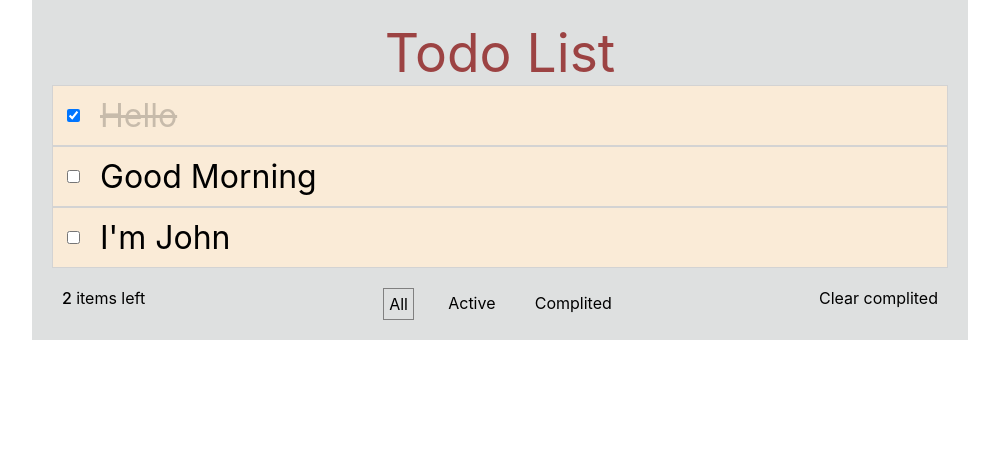
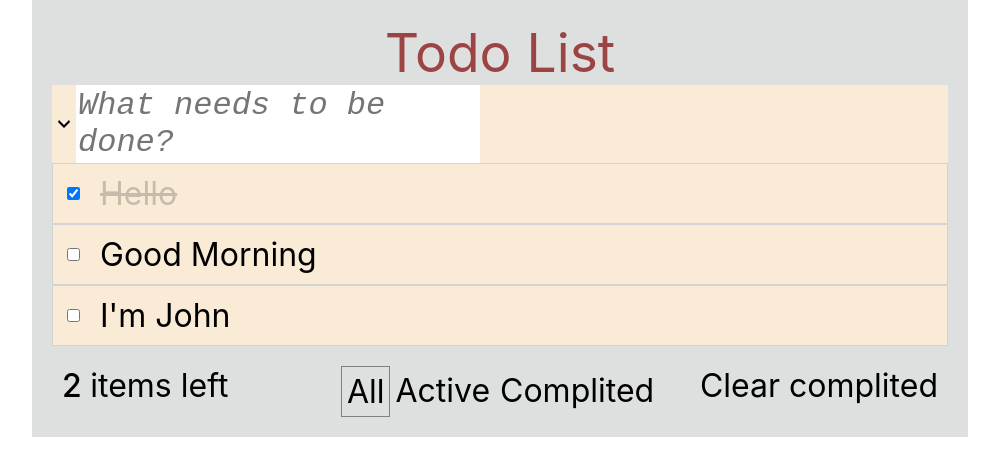
Before and after one commit to vkuznetsoff/todo-app, a React (Create React App) app: page / in a window 1280 px wide. Shown: the top 476 px of the page, without its empty margins (140-1139 px from the left). Built offline with nearby package versions, Linux system fonts and the light colour scheme.

Commit message:
Creating textarea

```diff
--- a/src/components/TodoList/TodoList.css
+++ b/src/components/TodoList/TodoList.css
@@ -7,6 +7,7 @@
   justify-content: flex-start;
   /* align-items: ; */
   padding: 20px;
+  font-size: 24pt;
 }
 
 .todolist__header {
@@ -16,7 +17,25 @@
 
 .todolist__content {
   background: antiquewhite;
+
+}
+
+.content_textarea {
+  display: flex;
+  flex-direction: row;
+  align-items: center;
+}
+
+.content_textarea img {
+  height: 100%;
+
+}
+
+.todolist__content textarea {
+  font-style: oblique;
   font-size: 24pt;
+  border: none;
+  resize: none;
 }
 
 .todolist__bottom {
--- a/src/components/TodoList/TodoList.jsx
+++ b/src/components/TodoList/TodoList.jsx
@@ -1,6 +1,8 @@
 import { useCallback, useState } from "react";
 import { ACTIVE, ALL, COMPLITED } from "../../statuses";
 import Todo from "../Todo/Todo";
+
+import arrow from "../../assets/img/arrow.svg"
 
 import "./TodoList.css";
 
@@ -73,6 +75,12 @@ const TodoList = () => {
     <div className="todolist">
       <div className="todolist__header">Todo List</div>
       <div className="todolist__content">
+
+        <div className="content_textarea">
+          <img src={arrow} alt="arrow" />
+        <textarea name="textarea" placeholder="What needs to be done?"></textarea>
+          </div>
+
         {
         filteredTodos(todos).map((todo) => (
           <Todo todo={todo} updateTodo={updateTodoMemoized} />
```
Also changed, not shown: src/assets/img/arrow.svg (added), src/assets/img/down-arrow.png (added).
